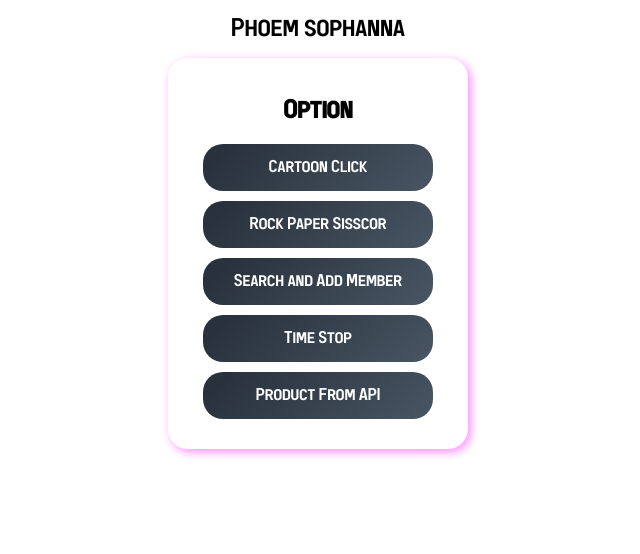
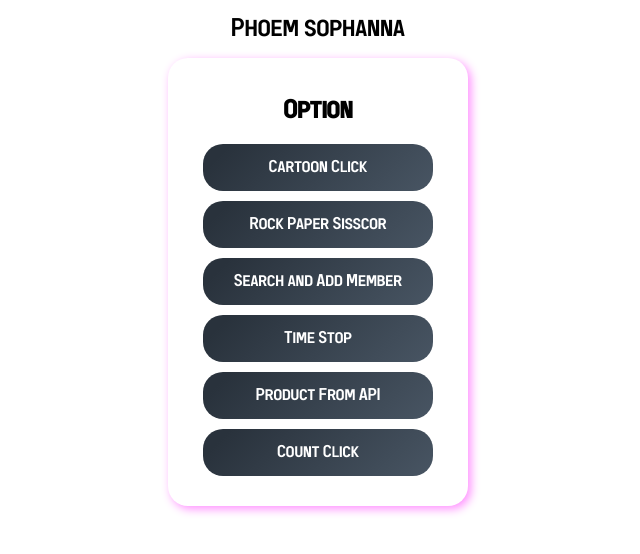
Before and after one commit to phoemsophanna/my-project, a plain HTML site: page JS Exercise/index.html in a window 1280 px wide. Shown: the whole page, without its empty margins (322-962 px from the left). Drawn offline with Linux system fonts and the light colour scheme.

Commit message:
Update index.html

```diff
--- a/JS Exercise/index.html
+++ b/JS Exercise/index.html
@@ -58,6 +58,7 @@
       >
       <a class="button-click" href="excercise5/index.html">Time Stop</a>
       <a class="button-click" href="excercise6/index.html">Product From API</a>
+      <a class="button-click" href="count_time.html">Count Click</a>
     </div>
   </body>
 </html>
```
